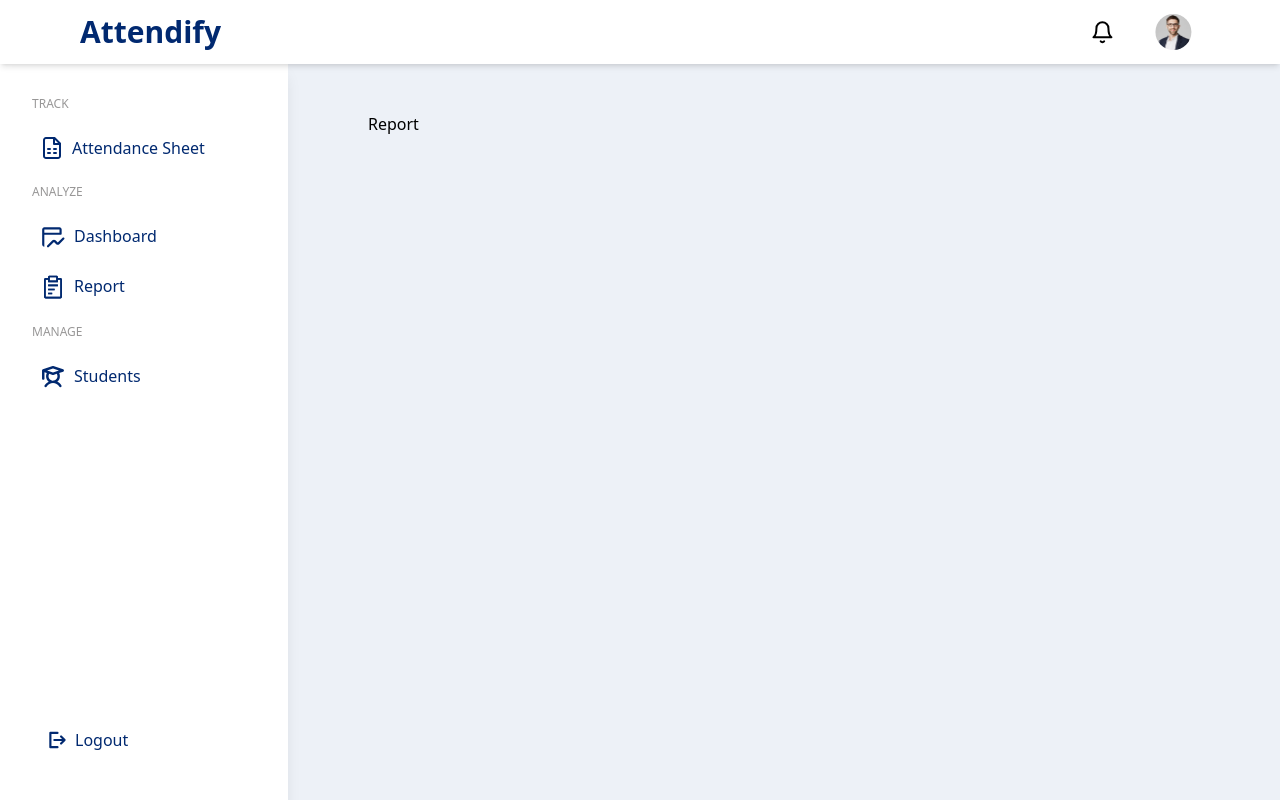
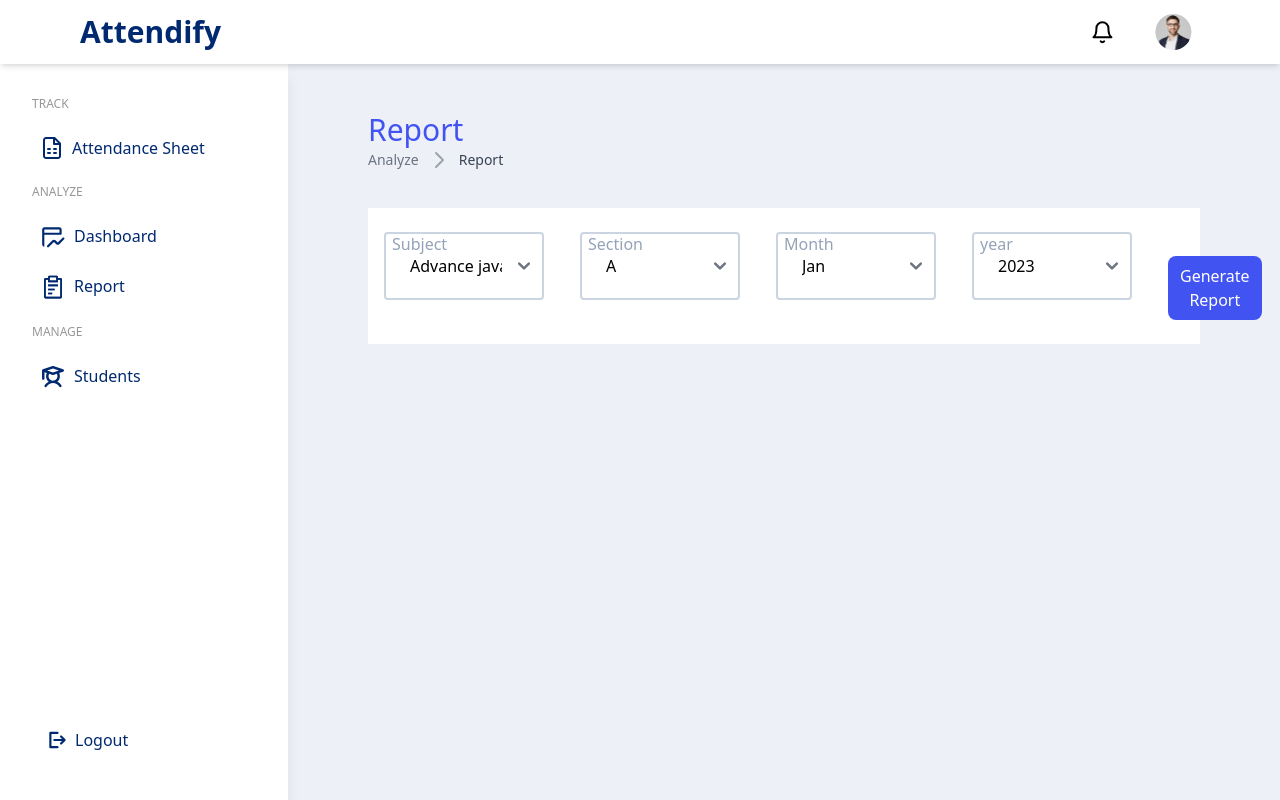
Before and after one commit to r-antoni/Attendify, a React (Vite) app: page /report in a window 1280 px wide. Built offline with nearby package versions, Linux system fonts and the light colour scheme.

Commit message:
add report page

```diff
--- a/src/pages/Report.jsx
+++ b/src/pages/Report.jsx
@@ -1,8 +1,55 @@
-import React from 'react'
+import React from "react"
+import { Breadcrumb } from "flowbite-react"
+import Button from "../components/reuseable/Button"
 
 const Report = () => {
   return (
-    <div>Report</div>
+    <div className="">
+      <div className="flex-col gap-3 mb-9">
+        <h2 className="text-3xl text-secondary">Report</h2>
+        <Breadcrumb>
+          <Breadcrumb.Item>Analyze</Breadcrumb.Item>
+          <Breadcrumb.Item href="#">Report</Breadcrumb.Item>
+        </Breadcrumb>
+      </div>
+      <div className="bg-[#ffffff] w-full py-6 px-4 flex flex-row gap-9">
+        <div className="relative">
+          <p className="absolute z-10 left-2 text-slate-400">Subject</p>
+          <select name="subject" id="subject" className=" border-2 border-slate-300 px-6 py-5 rounded w-40">
+            <option value="1">Advance java</option>
+            <option value="2">B</option>
+            <option value="3">C</option>
+          </select>
+        </div>
+        <div className="relative">
+          <p className="absolute z-10 left-2 text-slate-400">Section</p>
+          <select name="section" id="subject" className=" border-2 border-slate-300 px-6 py-5 rounded w-40">
+            <option value="1">A</option>
+            <option value="2">B</option>
+            <option value="3">C</option>
+          </select>
+        </div>
+        <div className="relative">
+          <p className="absolute z-10 left-2 text-slate-400 ">Month</p>
+          <select name="month" id="subject" className=" border-2 border-slate-300 px-6 py-5 rounded w-40">
+            <option value="1">Jan</option>
+            <option value="2">Feb</option>
+            <option value="3">March</option>
+          </select>
+        </div>
+        <div className="relative">
+          <p className="absolute z-10 left-2 text-slate-400 ">year</p>
+          <select name="years" id="subject" className=" border-2 border-slate-300 px-6 py-5 rounded w-40">
+            <option value="1">2023</option>
+            <option value="2">2022</option>
+            <option value="3">2021</option>
+          </select>
+        </div>
+        <div className="relative mt-6">
+          <Button type="submit">Generate Report</Button>
+        </div>
+      </div>
+    </div>
   )
 }
 
```
